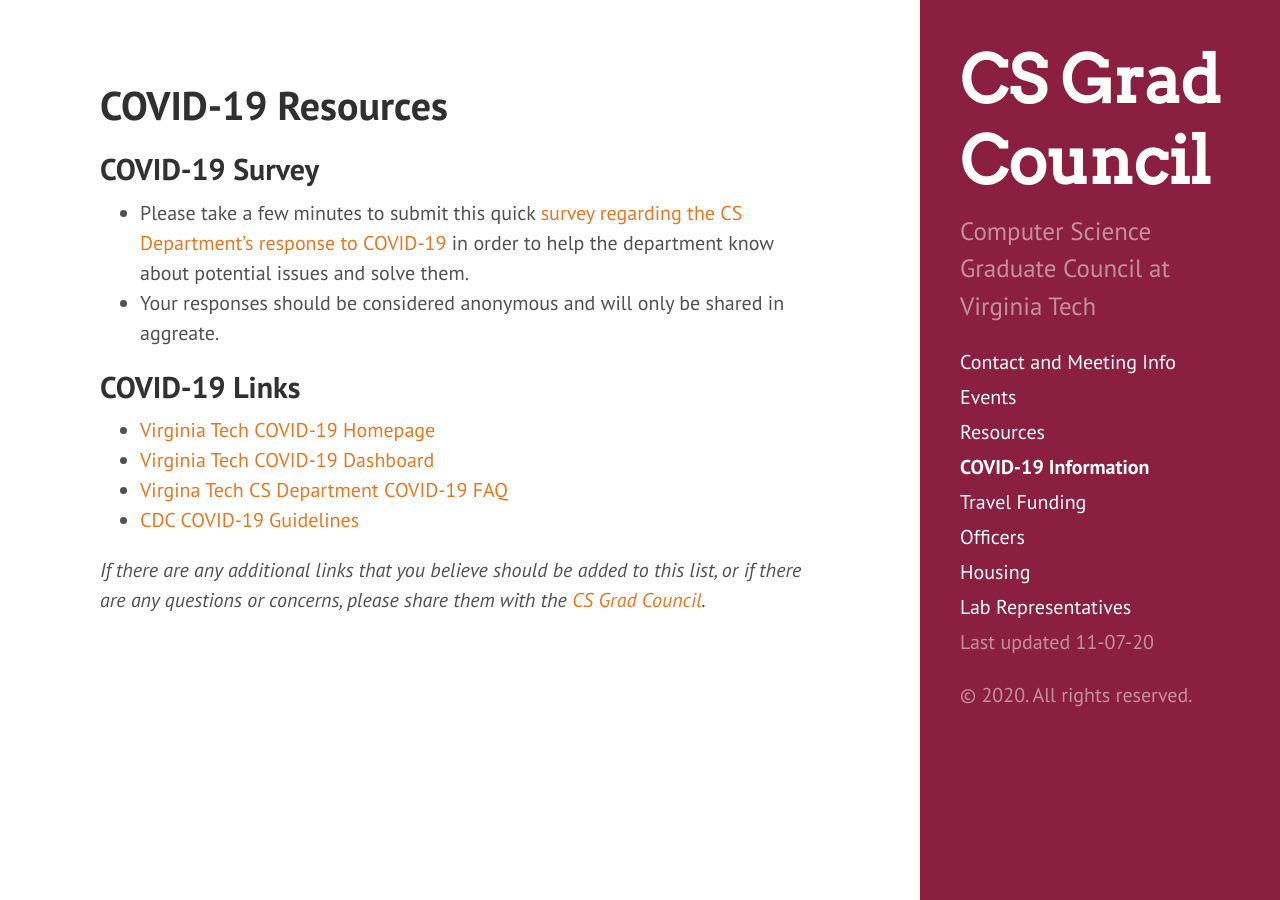
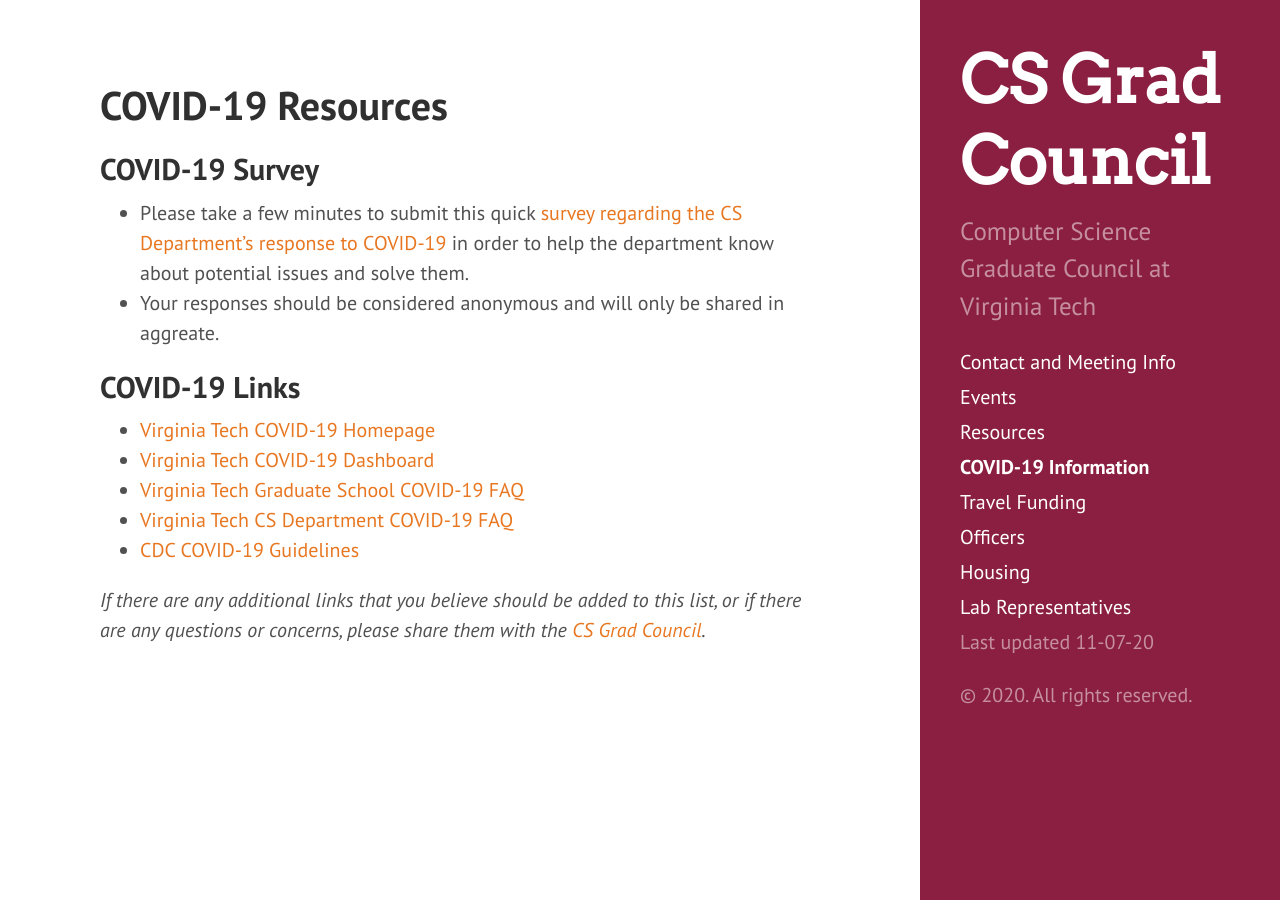
Before and after one commit to CSGraduateCouncil-VirginiaTech/csgc-website, a Jekyll site: the page built from covid.md, in a window 1280 px wide. Built offline with Jekyll 4.4.1, drawn with Linux system fonts in a browser that asks for light colours.

Commit message:
added new faq link and fixed typo (#105)
Signed-off-by: Alex Hicks <awh4kc@virginia.edu>

```diff
--- a/covid.md
+++ b/covid.md
@@ -11,7 +11,8 @@
 ## COVID-19 Links
 * [Virginia Tech COVID-19 Homepage](https://ready.vt.edu/index.html)
 * [Virginia Tech COVID-19 Dashboard](https://ready.vt.edu/dashboard.html)
-* [Virgina Tech CS Department COVID-19 FAQ](https://cs.vt.edu/Graduate/COVID19.html)
+* [Virginia Tech Graduate School COVID-19 FAQ](https://graduateschool.vt.edu/fall2020-plan/covid-faqs.html)
+* [Virginia Tech CS Department COVID-19 FAQ](https://cs.vt.edu/Graduate/COVID19.html)
 * [CDC COVID-19 Guidelines](https://www.cdc.gov/coronavirus/2019-ncov/index.html)
 
 *If there are any additional links that you believe should be added to this list, or if there are any questions or concerns, please share them with the [CS Grad Council](https://csgrad.cs.vt.edu/meetings).*
```
